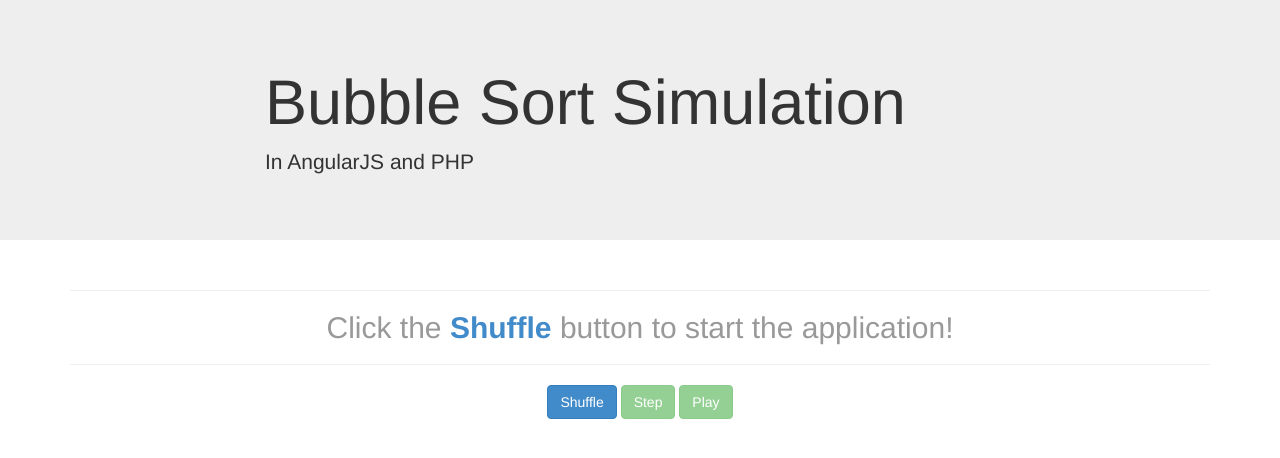
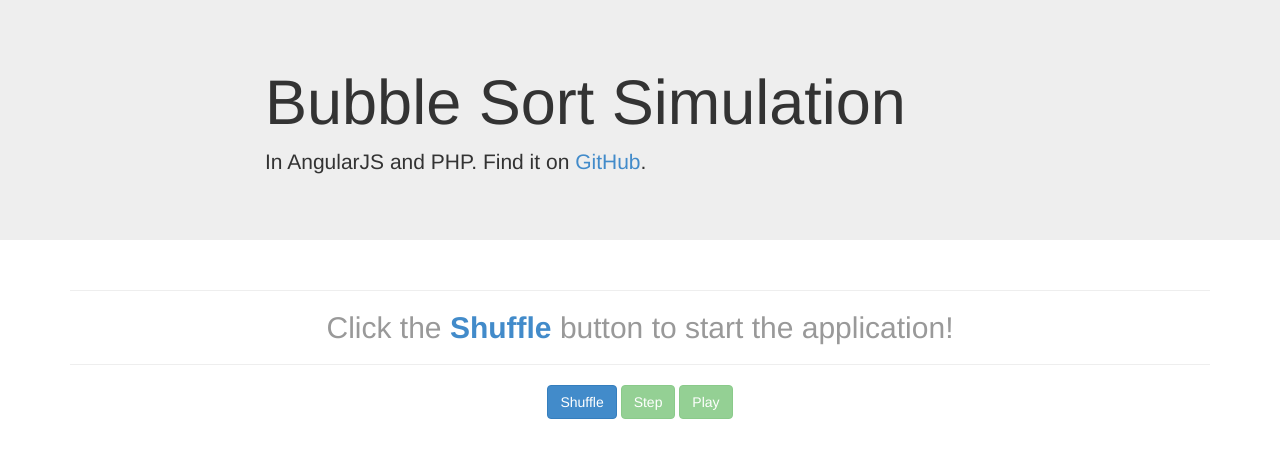
Before and after one commit to colinjlacy/angular-bubble-sort, a plain HTML site: page index.html in a window 1280 px wide. Drawn offline with Linux system fonts and the light colour scheme.

Commit message:
links the index page to the github repo

```diff
--- a/index.html
+++ b/index.html
@@ -19,7 +19,7 @@
             <div class="row">
                 <div class="col-sm-8 col-sm-push-2">
                     <h1>Bubble Sort Simulation</h1>
-                    <p>In AngularJS and PHP</p>
+                    <p>In AngularJS and PHP.  Find it on <a href="https://github.com/colinjlacy/angular-bubble-sort">GitHub</a>.</p>
                 </div>
             </div>
         </div>
```
